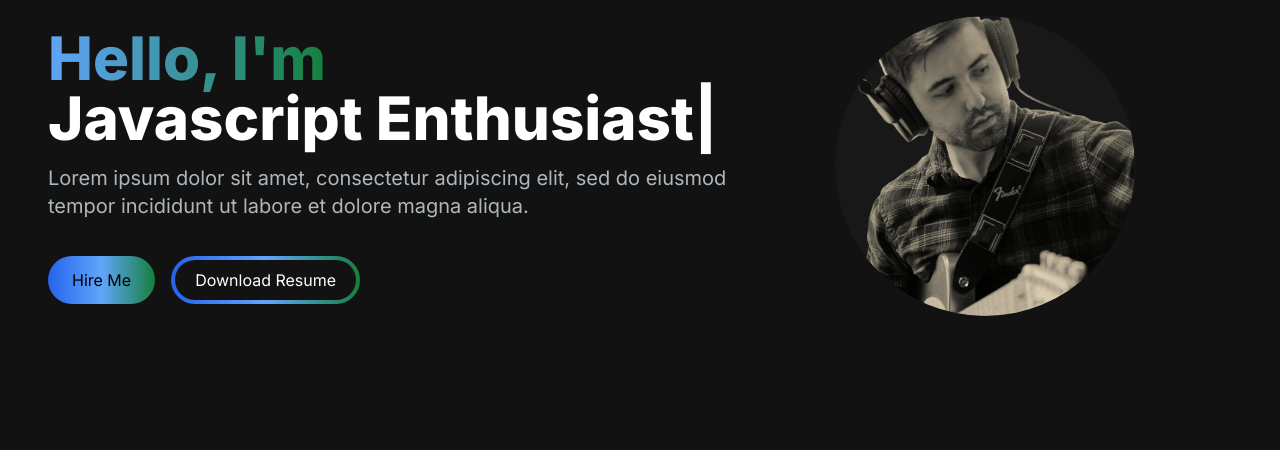
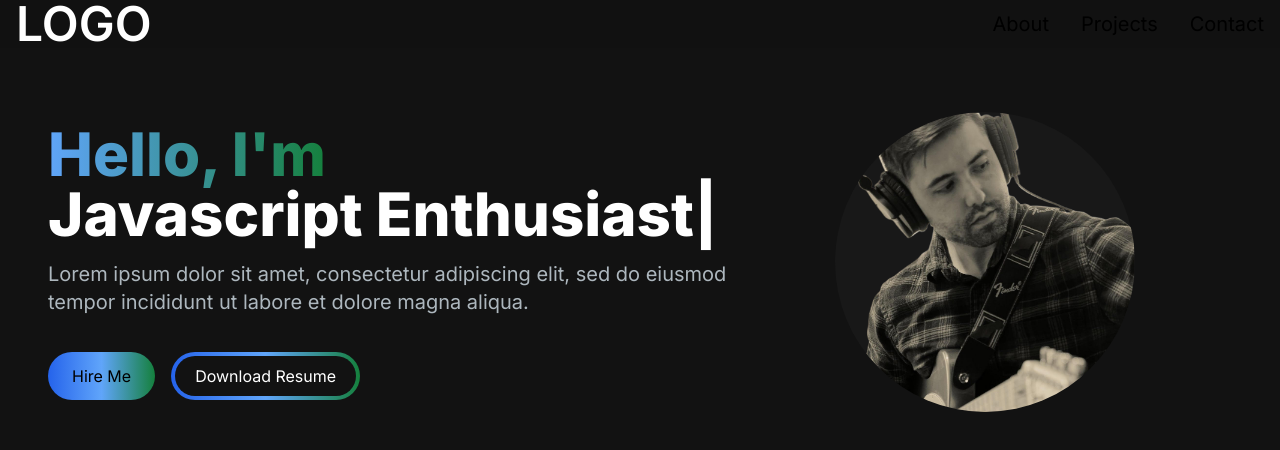
Before and after one commit to HRM0/myPortfolio, a Next.js app: page / in a window 1280 px wide. Shown: the top 450 px of the page. Built offline with nearby package versions, Linux system fonts and the light colour scheme.

Commit message:
navbar and links

```diff
--- /dev/null
+++ b/app/components/MenuOverlay.jsx
@@ -0,0 +1,18 @@
+import React from "react";
+import NavLink from "./Navlink";
+
+const MenuOverLay = ({ links }) => {
+    return (
+        <ul className="flex flex-col py-4 items-center">
+            {links.map((link,idx) => {
+                return (
+                    <li>
+                        <NavLink href={link.path} title={link.title} />
+                    </li>
+                )
+            })}
+        </ul>
+    )
+}
+
+export default MenuOverLay
--- /dev/null
+++ b/app/components/Navbar.jsx
@@ -0,0 +1,67 @@
+"use client"
+import Link from "next/link";
+import React, {useState} from "react";
+import NavLink from "./Navlink";
+import {Bars3Icon, XMarkIcon} from "@heroicons/react/24/solid"
+import MenuOverLay from "./MenuOverlay";
+
+const navLinks = [
+    {
+        title:"About",
+        path:'#about',
+    },
+    {
+        title:"Projects",
+        path:'#projects',
+    },
+    {
+        title:"Contact",
+        path:'#contact',
+    }
+]
+
+const Navbar = () => {
+    const [navBarOpen, setNavBarOpen] = useState(false)
+    return (
+        <nav className="fixed top-0 left-0 right-0 z-10 bg-[#121212] bg-opacity-90">
+            <div className="flex flex-wrap items-center justify-between mx-auto px-4">
+                <Link href={'/'} className="text-2xl md:text-5xl text-white font-semibold">
+                    LOGO
+                </Link>
+                <div className="mobile-menu block md:hidden">
+                    {
+                        !navBarOpen ? (
+                            <button
+                                onClick={() => setNavBarOpen(true)}
+                                className="flex items-center px-3 py-2 border rounded border-slate-200 text-slate-200 hover:text-white hover:border-white"
+                            >
+                                <Bars3Icon className='h-5 w-5' />
+                            </button>
+                        ): (
+                            <button
+                                onClick={() => setNavBarOpen(false)}
+                                className="flex items-center px-3 py-2 border rounded border-slate-200 text-slate-200 hover:text-white hover:border-white"
+                            >
+                                <XMarkIcon className='h-5 w-5' />
+                            </button>
+                        )
+                    }
+                </div>
+                <div className="menu hidden md:block md:w-auto" id="navbar">
+                    <ul className="flex p-4 md:p-0 md:flex-row md:space-x-8">
+                        {
+                        navLinks.map((link, idx) =>{
+                            return (<li key={idx}>
+                                <NavLink href={link.path} title={link.title}/>
+                            </li>)
+                        })
+                        }
+                    </ul>
+                </div>
+            </div>
+                {navBarOpen ? <MenuOverLay links={navLinks} />: null}
+        </nav>
+    )
+}
+
+export default Navbar
--- /dev/null
+++ b/app/components/Navlink.jsx
@@ -0,0 +1,14 @@
+import Link from "next/link"
+
+const NavLink = ({href, title}) => {
+    return (
+        <Link
+            href={href}
+            className="block py-2 pl-3 pr-4 text-[#ADB&BE] sm:text-xl rounded md:p-0 hover:text-white"
+        >
+            {title}
+        </Link>
+    )
+}
+
+export default NavLink
--- a/app/page.js
+++ b/app/page.js
@@ -1,10 +1,12 @@
 import Image from 'next/image'
 import HeroSection from './components/HeroSection'
+import Navbar from './components/Navbar'
 
 export default function Home() {
   return (
     <main className="flex min-h-screen flex-col bg-[#121212]">
-      <div className='container mx-auto py-4 px-12'>
+      <Navbar />
+      <div className='container mt-24 mx-auto py-4 px-12'>
         <HeroSection />
       </div>
     </main>
--- a/package.json
+++ b/package.json
@@ -9,6 +9,7 @@
     "lint": "next lint"
   },
   "dependencies": {
+    "@heroicons/react": "^2.0.18",
     "next": "13.5.4",
     "react": "^18",
     "react-dom": "^18",
```
Also changed, not shown: 1 other file (tests, documents, lock files or other folders).
